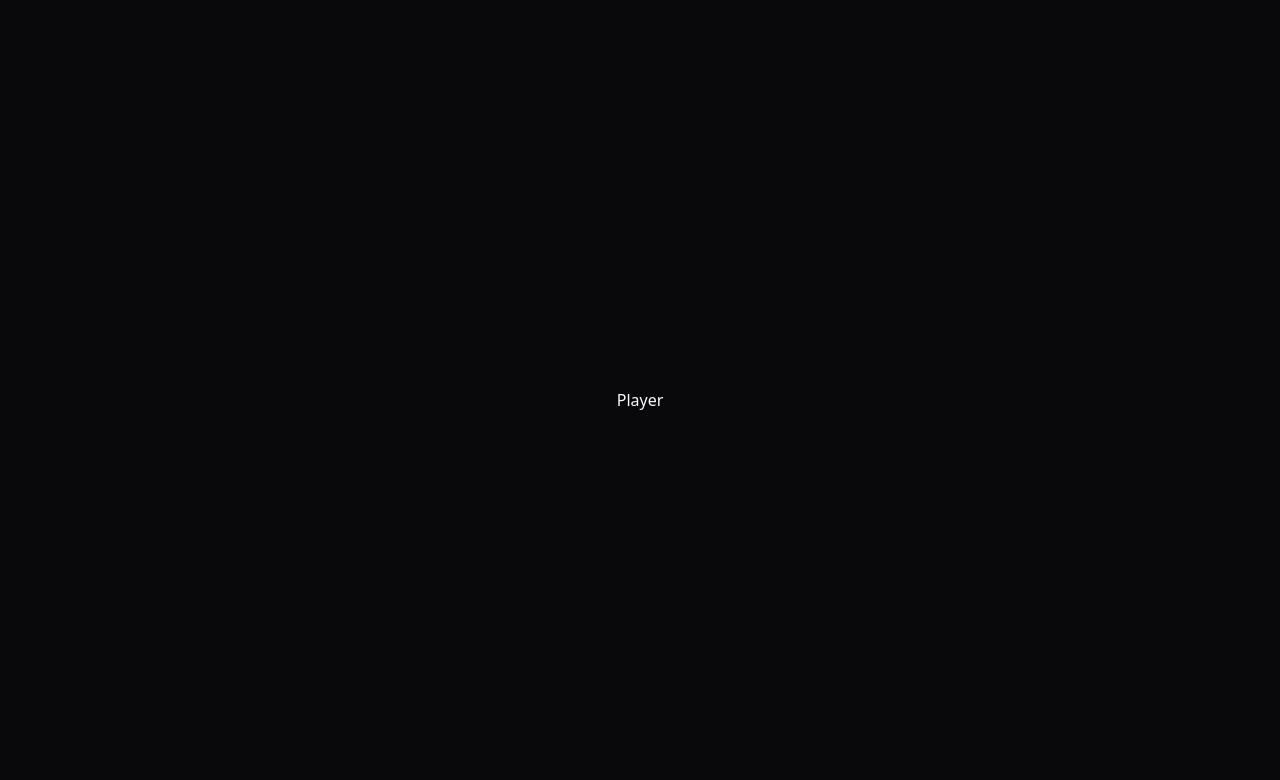
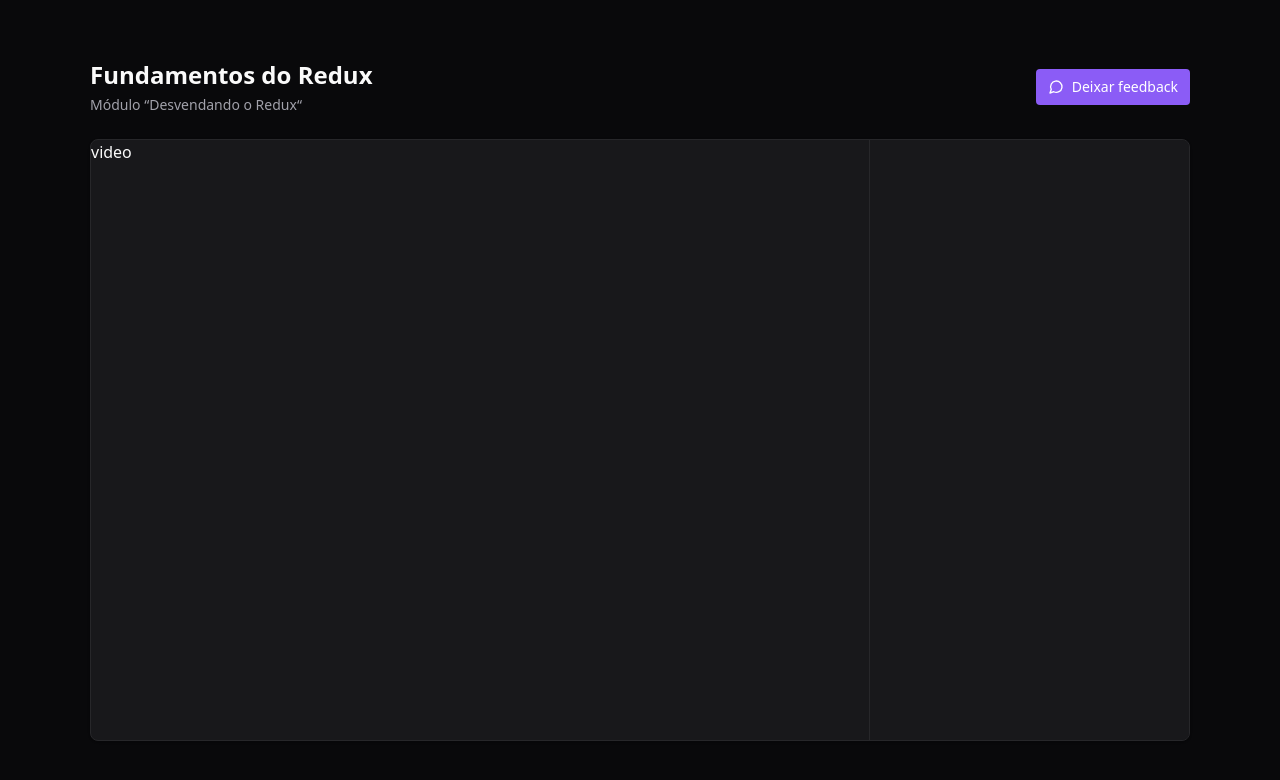
Before and after one commit to luiz21goncalves/ignite-react-state-management, a React (Vite) app: page / in a window 1280 px wide. Shown: the top 780 px of the page. Built offline with nearby package versions, Linux system fonts and the light colour scheme.

Commit message:
feat: add player page

```diff
--- a/src/pages/Player/index.tsx
+++ b/src/pages/Player/index.tsx
@@ -1,7 +1,28 @@
+import { MessageCircle } from 'lucide-react'
+
 export function Player() {
   return (
     <div className="flex h-screen items-center  justify-center bg-zinc-950 text-zinc-50">
-      Player
+      <div className="flex w-[1100px] flex-col gap-6">
+        <div className="flex items-center justify-between">
+          <div className="flex flex-col gap-1">
+            <h1 className="text-2xl font-bold">Fundamentos do Redux</h1>
+            <span className="text-sm text-zinc-400">
+              Módulo &ldquo;Desvendando o Redux&ldquo;
+            </span>
+          </div>
+
+          <button className="flex items-center gap-2 rounded bg-violet-500 px-3 py-2 text-sm font-medium text-white transition-colors hover:bg-violet-600">
+            <MessageCircle className="h-4 w-4" />
+            Deixar feedback
+          </button>
+        </div>
+
+        <main className="relative flex overflow-hidden rounded-lg border border-zinc-800 bg-zinc-900 shadow">
+          <div className="flex-1">video</div>
+          <aside className="h-[600px] w-80 border-l border-zinc-800 bg-zinc-900" />
+        </main>
+      </div>
     </div>
   )
 }
```
